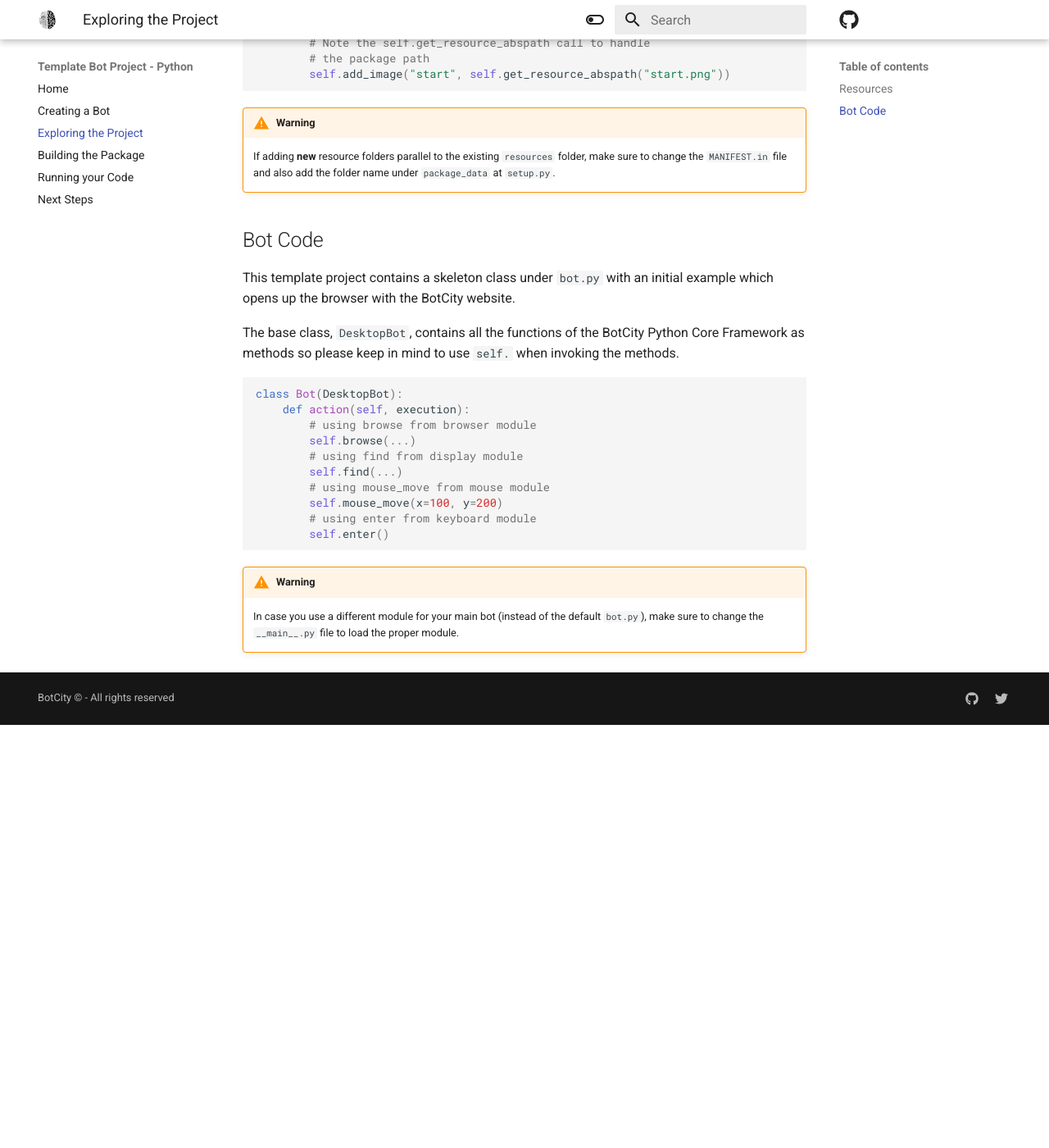
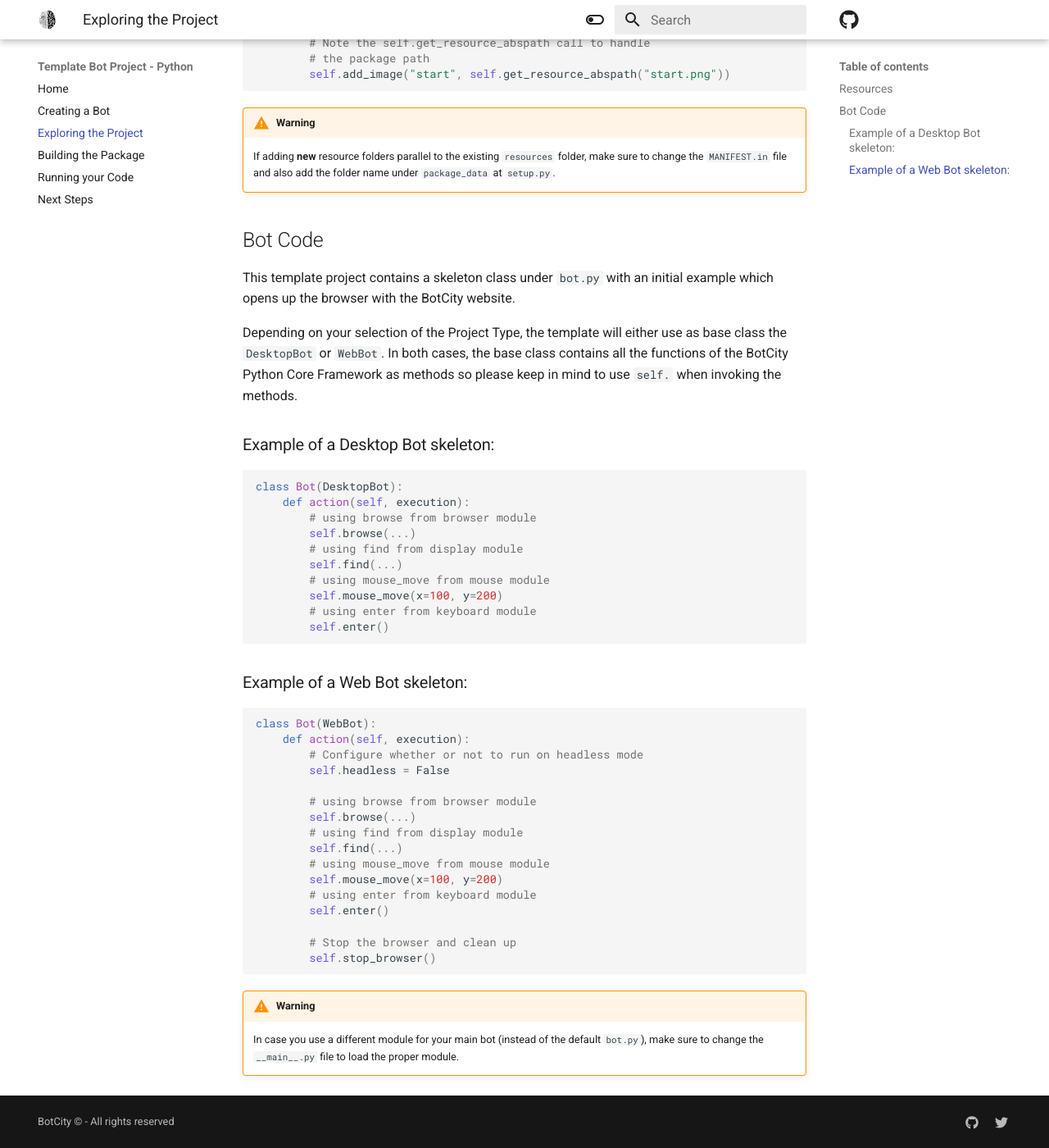
Before and after one commit to botcity-dev/bot-python-template, an MkDocs documentation site: the page built from docs/project.md, in a window 1280 px wide and 1400 px high, scrolled down 1050 px. Shown: the whole window at 82% size. Built offline with MkDocs 1.6.1 and Material for MkDocs 9.7.7, drawn with Linux system fonts in a browser that asks for light colours; comment, search, counter and statistics services are not loaded; before the commit the page ends 1934 px from its top, so only the background shows below that.

Commit message:
DOC: Update documentation for template project to include information about WebBot.

````diff
--- a/docs/project.md
+++ b/docs/project.md
@@ -56,10 +56,11 @@
 This template project contains a skeleton class under `bot.py` with an initial example
 which opens up the browser with the BotCity website.
 
-The base class, `DesktopBot`, contains all the functions of the BotCity Python Core Framework
+Depending on your selection of the Project Type, the template will either use as base class the `DesktopBot` or `WebBot`.
+In both cases, the base class contains all the functions of the BotCity Python Core Framework
 as methods so please keep in mind to use `self.` when invoking the methods.
 
-
+### Example of a Desktop Bot skeleton:
 ```python
 class Bot(DesktopBot):
     def action(self, execution):
@@ -73,6 +74,28 @@
         self.enter()
 ```
 
+### Example of a Web Bot skeleton:
+```python
+class Bot(WebBot):
+    def action(self, execution):
+        # Configure whether or not to run on headless mode
+        self.headless = False
+
+        # using browse from browser module
+        self.browse(...)
+        # using find from display module
+        self.find(...)
+        # using mouse_move from mouse module
+        self.mouse_move(x=100, y=200)
+        # using enter from keyboard module
+        self.enter()
+
+        # Stop the browser and clean up
+        self.stop_browser()
+
+```
+
+
 !!! warning
     In case you use a different module for your main bot (instead of the default `bot.py`),
     make sure to change the `__main__.py` file to load the proper module.
````
Also changed, not shown: docs/building.md (+1 -1 lines), docs/creating.md (+4 -0 lines), docs/next.md (+1 -0 lines).
